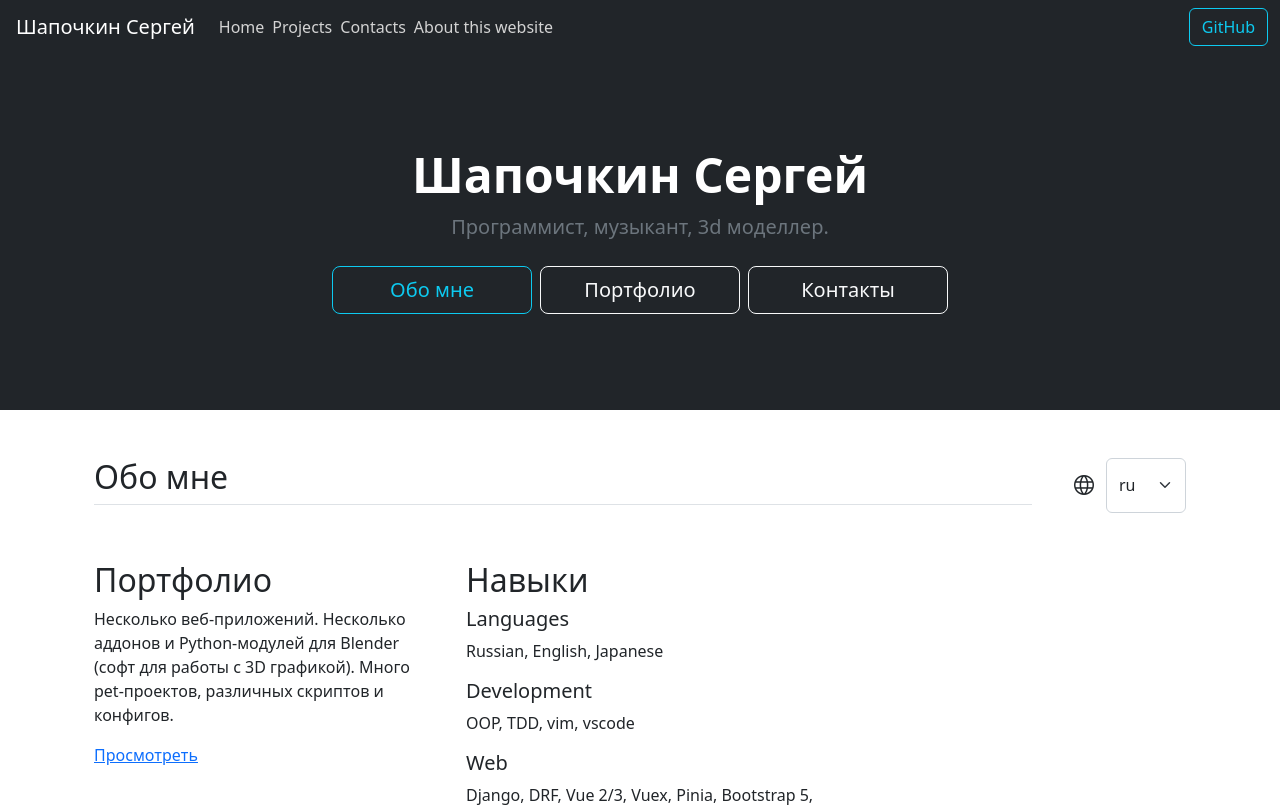
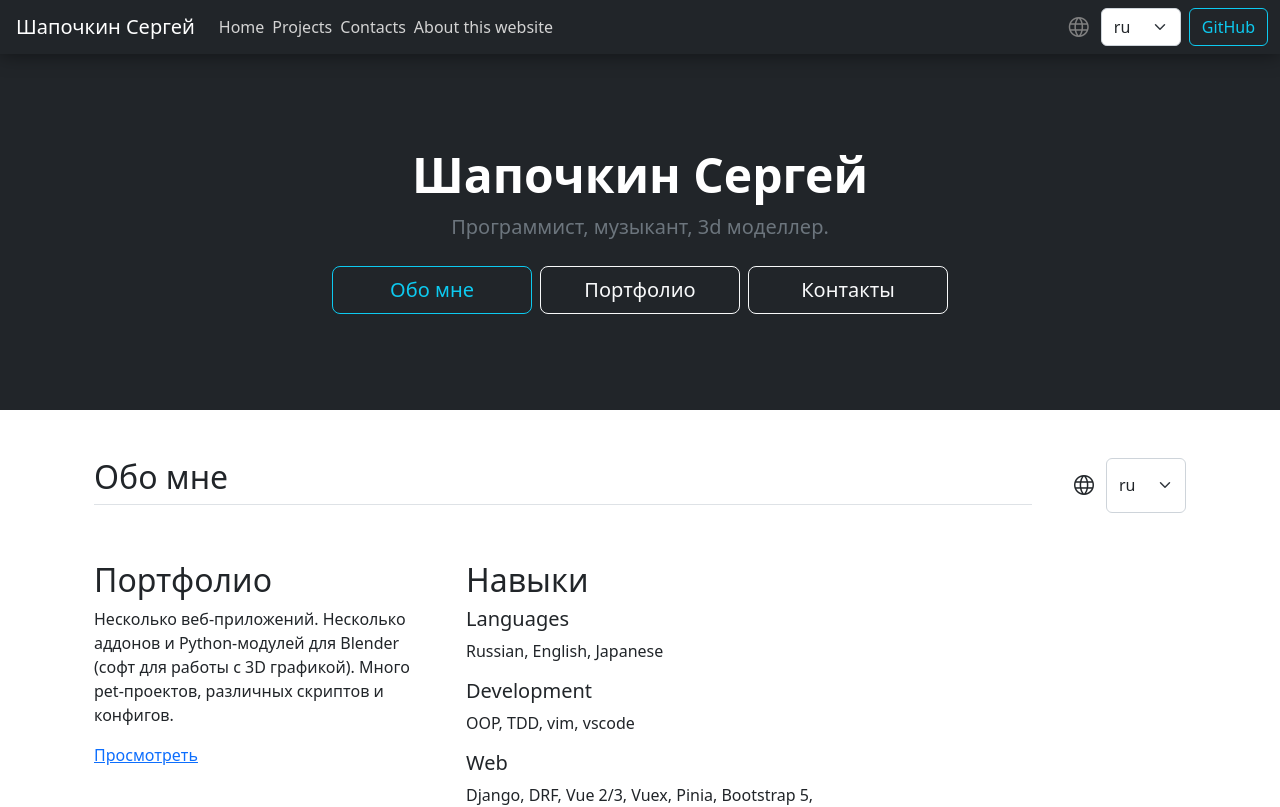
Before and after one commit to 0djentd/portfolio, a Vue app: page /portfolio/ in a window 1280 px wide. Shown: the top 807 px of the page. Built offline with nearby package versions, Linux system fonts and the light colour scheme.

Commit message:
modified:   src/components/AppNavbar.vue

```diff
--- a/src/components/AppNavbar.vue
+++ b/src/components/AppNavbar.vue
@@ -1,10 +1,11 @@
 <script lang="ts">
 import { RouterLink } from "vue-router";
+import AppLanguageSwitcher from "./AppLanguageSwitcher.vue";
 export default {
   props: {
     links: Array,
   },
-  components: { RouterLink },
+  components: { RouterLink, AppLanguageSwitcher },
 };
 </script>
 <template>
@@ -32,6 +33,7 @@ export default {
             </RouterLink>
           </li>
         </ul>
+        <AppLanguageSwitcher class="navbar-lang" />
         <a class="btn btn-outline-info" href="https://github.com/0djentd"
           >GitHub</a
         >
@@ -40,13 +42,18 @@ export default {
   </nav>
 </template>
 
-<style>
+<style lang="scss" scoped>
 .navbar {
   margin-bottom: 20px;
+  box-shadow: 0 0 20px 0px rgba(0, 0, 0, 0.5);
 }
 .router-link {
   text-decoration: none;
   color: lightgray;
   margin: 0 4px;
 }
+.navbar-lang {
+  color: gray;
+  margin-right: 8px;
+}
 </style>
```
